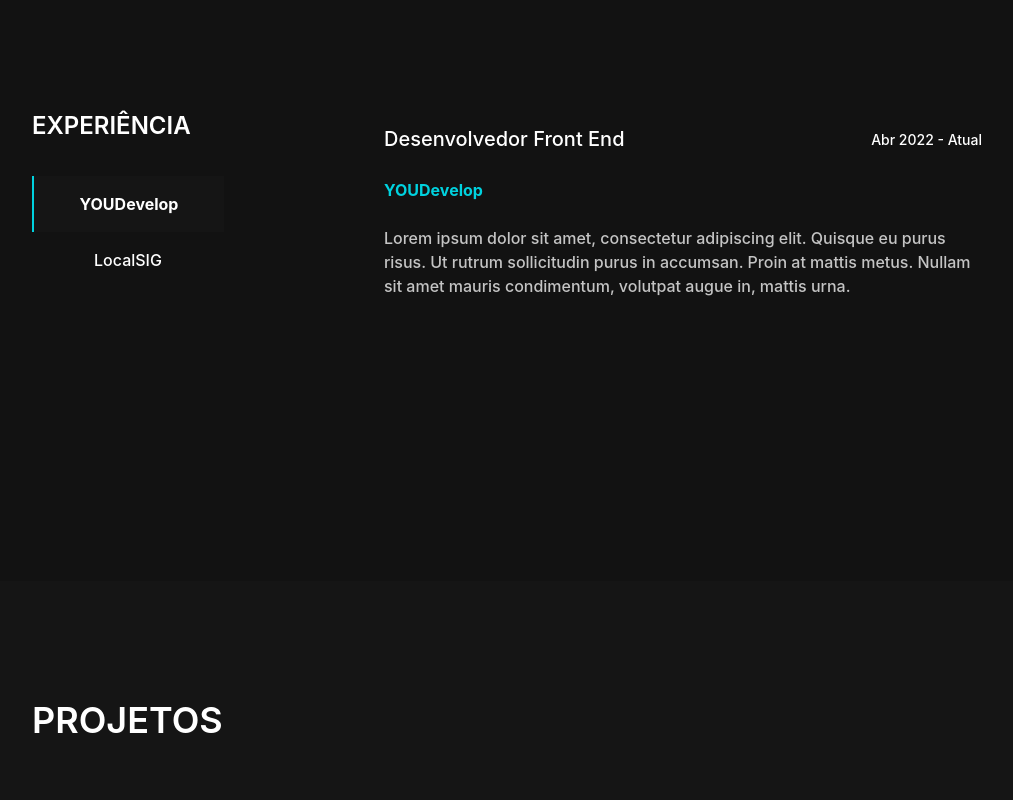
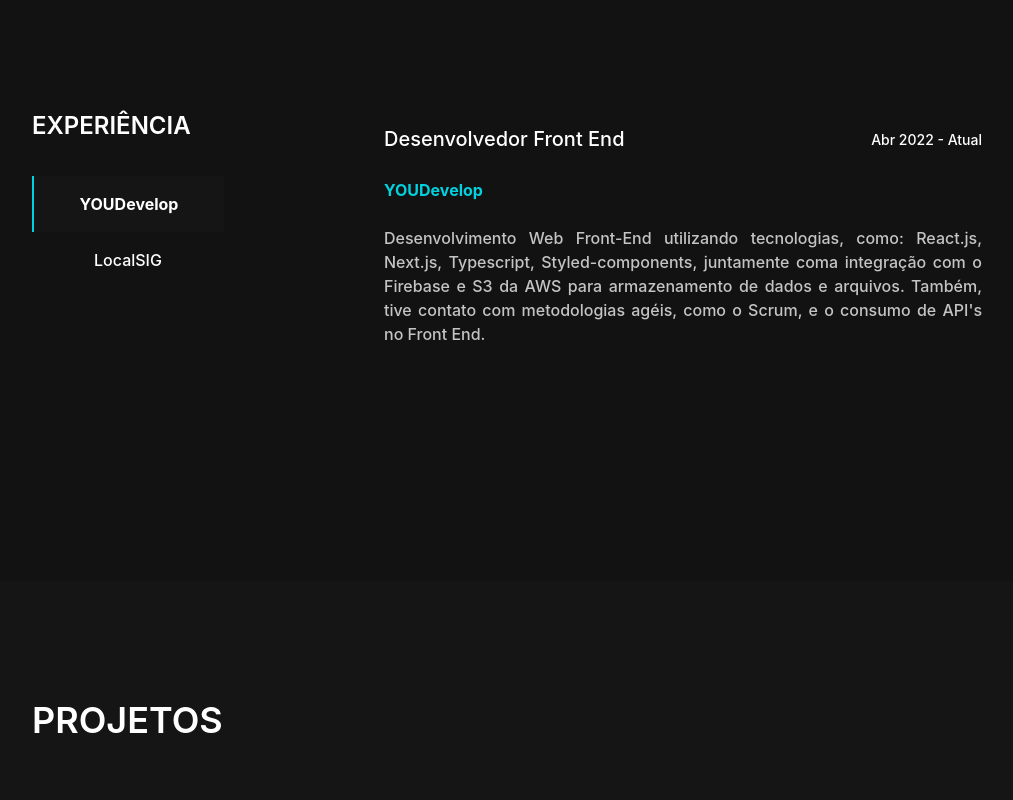
Before and after one commit to Gabriek0/portfolio-2.0, a React (Vite) app: page / in a window 1280 px wide. Shown: the part 1440-2240 px from the top of the page, without its empty margins (48-1061 px from the left). Built offline with nearby package versions, Linux system fonts and the light colour scheme.

Commit message:
feat: add skeleton

```diff
--- a/src/components/Experience/Desktop.tsx
+++ b/src/components/Experience/Desktop.tsx
@@ -1,4 +1,16 @@
-import { Flex, Tab, TabPanel, TabPanels, Tabs, Text } from "@chakra-ui/react";
+import {
+  Box,
+  Flex,
+  ScaleFade,
+  Slide,
+  Tab,
+  TabPanel,
+  TabPanels,
+  Tabs,
+  Text,
+  useDisclosure,
+} from "@chakra-ui/react";
+import { motion } from "framer-motion";
 
 function ExperienceDesktop() {
   return (
@@ -40,6 +52,7 @@ function ExperienceDesktop() {
       </Flex>
       <TabPanels>
         <TabPanel w="630px">
+          <Box>
             <Flex color="white" justify="space-between" align="center" mb={6}>
               <Text fontSize="xl" fontWeight="500">
                 Desenvolvedor Front End
@@ -52,14 +65,17 @@ function ExperienceDesktop() {
               YOUDevelop
             </Text>
 
-          <Text color="gray.100" fontWeight="500">
-            Lorem ipsum dolor sit amet, consectetur adipiscing elit. Quisque eu
-            purus risus. Ut rutrum sollicitudin purus in accumsan. Proin at
-            mattis metus. Nullam sit amet mauris condimentum, volutpat augue in,
-            mattis urna.
+            <Text color="gray.100" fontWeight="500" textAlign="justify">
+              Desenvolvimento Web Front-End utilizando tecnologias, como:
+              React.js, Next.js, Typescript, Styled-components, juntamente coma
+              integração com o Firebase e S3 da AWS para armazenamento de dados
+              e arquivos. Também, tive contato com metodologias agéis, como o
+              Scrum, e o consumo de API's no Front End.
             </Text>
+          </Box>
         </TabPanel>
         <TabPanel w="630px">
+          <Box>
             <Flex color="white" justify="space-between" align="center" mb={6}>
               <Text fontSize="xl" fontWeight="500">
                 Estágio em Desenvolvimento Web
@@ -72,12 +88,17 @@ function ExperienceDesktop() {
               LocalSIG
             </Text>
 
-          <Text color="gray.100" fontWeight="500">
-            Lorem ipsum dolor sit amet, consectetur adipiscing elit. Quisque eu
-            purus risus. Ut rutrum sollicitudin purus in accumsan. Proin at
-            mattis metus. Nullam sit amet mauris condimentum, volutpat augue in,
-            mattis urna.
+            <Text color="gray.100" fontWeight="500" textAlign="justify">
+              No estágio, tive contato com o Desenvolvimento de Sites utilizando
+              Wordpress, juntamente com seus diversos plugins, mais
+              especificamente o Elementor PRO. Ademais, desenvolvi interfaces
+              utilizando o Figma, e a aplicação das interfaces na prática,
+              utilizando Next.js, Typescript e Styled-components. Também, tive
+              contato com o Desenvolvimento Mobile utilizando React Native, no
+              qual desenvolvemos um aplicativo para uma empresa terceirizada
+              realizar vistorias em alguns pontos da cidade.
             </Text>
+          </Box>
         </TabPanel>
       </TabPanels>
     </Tabs>
--- a/src/components/Experience/Mobile.tsx
+++ b/src/components/Experience/Mobile.tsx
@@ -53,11 +53,12 @@ function ExperienceMobile() {
             </Text>
           </Flex>
 
-          <Text color="gray.100" fontWeight="500">
-            Lorem ipsum dolor sit amet, consectetur adipiscing elit. Quisque eu
-            purus risus. Ut rutrum sollicitudin purus in accumsan. Proin at
-            mattis metus. Nullam sit amet mauris condimentum, volutpat augue in,
-            mattis urna.
+          <Text color="gray.100" fontWeight="500" textAlign="justify">
+            Desenvolvimento Web Front-End utilizando tecnologias, como:
+            React.js, Next.js, Typescript, Styled-components, juntamente coma
+            integração com o Firebase e S3 da AWS para armazenamento de dados e
+            arquivos. Também, tive contato com metodologias agéis, como o Scrum,
+            e o consumo de API's no Front End.
           </Text>
         </TabPanel>
         <TabPanel w="100%">
@@ -74,11 +75,15 @@ function ExperienceMobile() {
             </Text>
           </Flex>
 
-          <Text color="gray.100" fontWeight="500">
-            Lorem ipsum dolor sit amet, consectetur adipiscing elit. Quisque eu
-            purus risus. Ut rutrum sollicitudin purus in accumsan. Proin at
-            mattis metus. Nullam sit amet mauris condimentum, volutpat augue in,
-            mattis urna.
+          <Text color="gray.100" fontWeight="500" textAlign="justify">
+            No estágio, tive contato com o Desenvolvimento de Sites utilizando
+            Wordpress, juntamente com seus diversos plugins, mais
+            especificamente o Elementor PRO. Ademais, desenvolvi interfaces
+            utilizando o Figma, e a aplicação das interfaces na prática,
+            utilizando Next.js, Typescript e Styled-components. Também, tive
+            contato com o Desenvolvimento Mobile utilizando React Native, no
+            qual desenvolvemos um aplicativo para uma empresa terceirizada
+            realizar vistorias em alguns pontos da cidade.
           </Text>
         </TabPanel>
       </TabPanels>
--- a/src/components/Projects/Project.tsx
+++ b/src/components/Projects/Project.tsx
@@ -1,13 +1,13 @@
 // Chakra
 import {
   Box,
-  Button,
   Flex,
   Image,
   Menu,
   MenuButton,
   MenuItem,
   MenuList,
+  Skeleton,
   Text,
 } from "@chakra-ui/react";
 
@@ -20,15 +20,33 @@ import { ChevronDownIcon } from "@chakra-ui/icons";
 
 // Types
 import { Projects } from "../../types/Projects";
+import { useEffect, useState } from "react";
 
 interface ProjectProps {
   props: Projects;
 }
 
 function Project({ props }: ProjectProps) {
+  const [showContent, setShowContent] = useState(false);
+
+  useEffect(() => {
+    setTimeout(() => {
+      setShowContent(true);
+    }, 2000);
+  }, []);
+
   return (
     <Flex flexDir="column" w={["100%", "50%"]} gap={[4]} px={4} py={6}>
-      <Box>
+      {!showContent ? (
+        <>
+          <Skeleton h="200px" w="100%" />
+          <Skeleton h="20px" w="80%" />
+          <Skeleton h="20px" w="80%" />
+          <Skeleton h="20px" w="30%" />
+        </>
+      ) : (
+        <>
+          <Box position="relative">
             <Image
               h="200px"
               w="100%"
@@ -36,6 +54,10 @@ function Project({ props }: ProjectProps) {
               objectFit="cover"
               alt={props.title}
               src={props.imageUrl}
+              transition="transform .2s ease"
+              _hover={{
+                transform: "scale(1.1)",
+              }}
             />
           </Box>
           <Text color="white" fontWeight="600" fontSize={["lg", "2xl"]}>
@@ -70,6 +92,8 @@ function Project({ props }: ProjectProps) {
             color="blue"
             linkTo={props.link}
           />
+        </>
+      )}
     </Flex>
   );
 }
--- a/src/components/Projects/index.tsx
+++ b/src/components/Projects/index.tsx
@@ -6,6 +6,7 @@ import Project from "./Project";
 
 // Mock Data
 import { projects } from "../../data/data";
+import { useEffect, useState } from "react";
 
 function Projects() {
   return (
--- a/src/main.tsx
+++ b/src/main.tsx
@@ -1,4 +1,4 @@
-import { ChakraProvider } from "@chakra-ui/react";
+import { ChakraProvider, ColorModeScript } from "@chakra-ui/react";
 import React from "react";
 import ReactDOM from "react-dom/client";
 import App from "./App";
```
Lines whose indentation alone changed are shown as unchanged.
